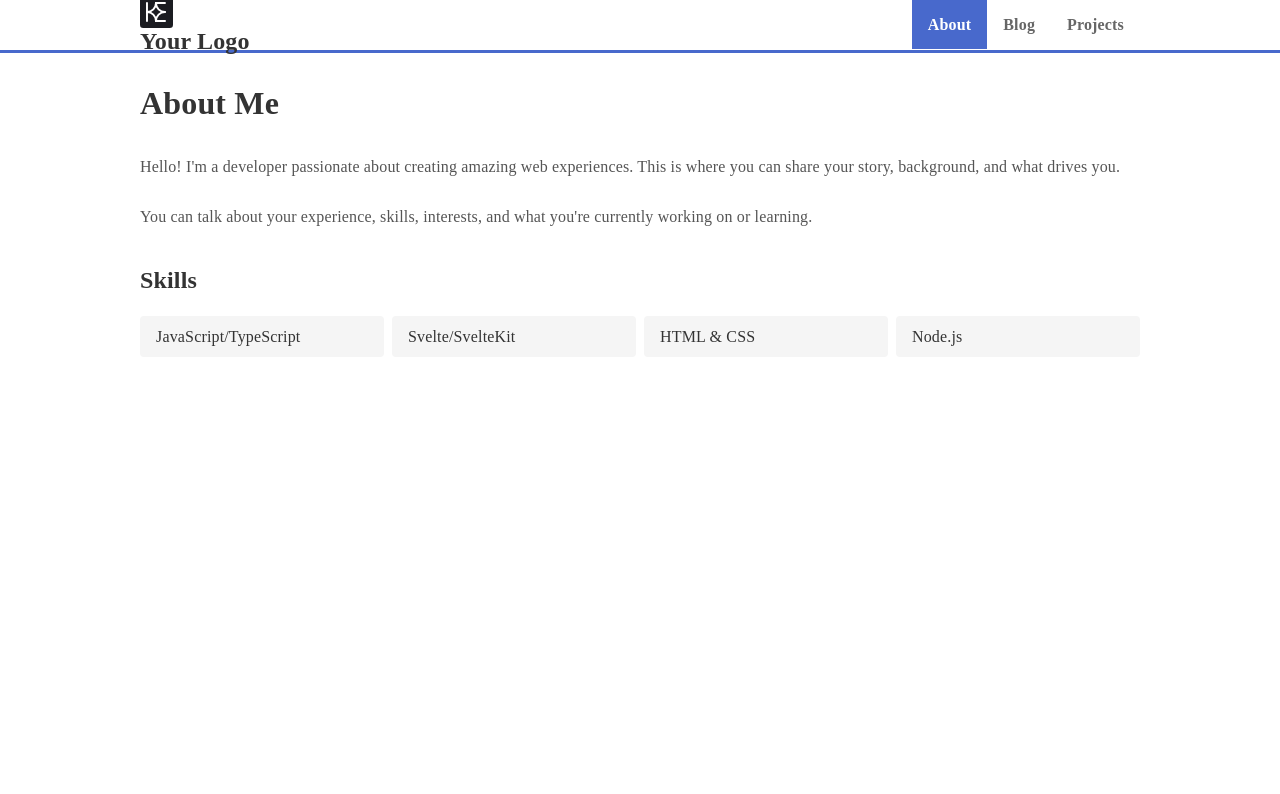
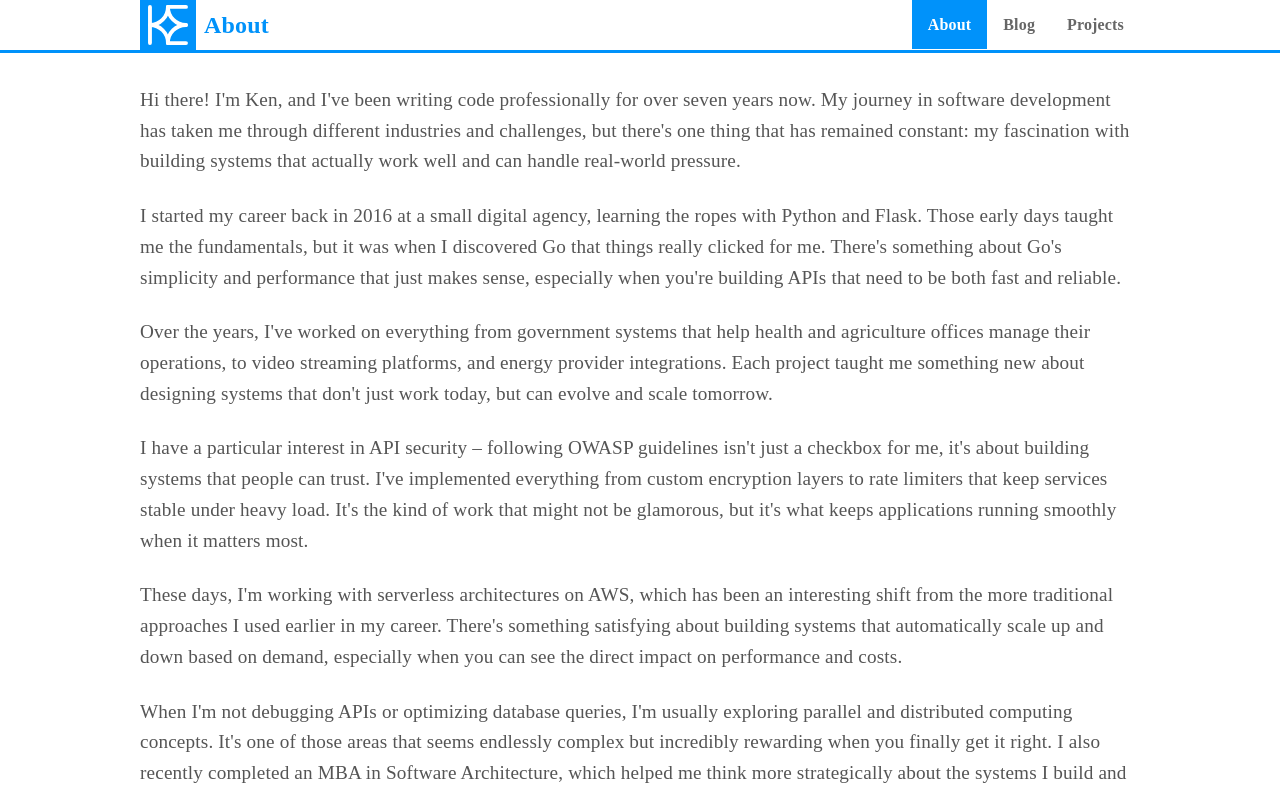
Before and after one commit to kenesparta/kenesparta.dev, a SvelteKit app in the folder web/: page /p/about in a window 1280 px wide. Shown: the top 794 px of the page. Built offline with nearby package versions, Linux system fonts and the light colour scheme; a web font is replaced by a local one.

Commit message:
feat: adding example of project

```diff
--- a/web/src/lib/component/Navbar.svelte
+++ b/web/src/lib/component/Navbar.svelte
@@ -6,6 +6,12 @@
 		{ href: '/p/blog', label: 'Blog' },
 		{ href: '/p/projects', label: 'Projects' }
 	];
+	let navTitle = $state('About');
+
+	$effect(() => {
+		const currentNavItem = navItems.find(item => item.href === page.url.pathname);
+		navTitle = currentNavItem ? currentNavItem.label : 'About';
+	});
 </script>
 
 <nav class="navbar">
@@ -15,7 +21,7 @@
 			<div class="logo-container">
 				<div class="logo" role="img"></div>
 			</div>
-			Your Logo
+			<span class="nav-title">{navTitle}</span>
 		</div>
 
 		<ul class="nav-menu">
@@ -32,10 +38,9 @@
 
 <style>
 	.navbar {
-		background: rgba(255, 255, 255, 0.5);
+		background: rgba(255, 255, 255, 0.3);
 		backdrop-filter: blur(7px);
-
-		border-bottom: 3px solid var(--color-secondary);
+		border-bottom: 3px solid var(--color-primary);
 		position: sticky;
 		top: 0;
 		padding: 0;
@@ -58,6 +63,8 @@
 		font-weight: bold;
 		color: #333;
 		text-decoration: none;
+		display: flex;
+		align-items: center;
 	}
 
 	.nav-menu {
@@ -67,34 +74,19 @@
 		padding: 0;
 	}
 
-	.nav-link {
-		color: #666;
-		text-decoration: none;
-		font-weight: bolder;
-		padding: 01rem;
-		margin: 0;
-		/*transition: color 0.3s ease;*/
-		cursor: pointer;
-	}
-
-	.nav-link:hover,
-	.nav-link.active {
-		color: white;
-		background: var(--color-secondary);
-	}
-
-	@media (max-width: 768px) {
-		.nav-menu {
-			gap: 1rem;
-		}
+	.nav-title{
+		padding-left: 0.5rem;
+		color: var(--color-primary);
+		font-weight: bold;
 	}
 
 	.logo-container {
-		background-color: var(--color-accent);
-		padding: .4rem;
-		border-radius: 10%;
-		width: 20px;
-		height: 20px;
+		background-color: var(--color-primary);
+		width: 40px;
+		height: 40px;
+		padding: 0.5rem;
+		align-items: center;
+		justify-content: center;
 	}
 
 	.logo {
@@ -105,4 +97,25 @@
 		width: 100%;
 		height: 100%;
 	}
+
+	.nav-link {
+		color: #666;
+		text-decoration: none;
+		font-weight: bolder;
+		padding: 01rem;
+		margin: 0;
+		cursor: pointer;
+	}
+
+	.nav-link:hover,
+	.nav-link.active {
+		color: white;
+		background: var(--color-primary);
+	}
+
+	@media (max-width: 768px) {
+		.nav-menu {
+			gap: 1rem;
+		}
+	}
 </style>
--- a/web/src/routes/p/+layout.svelte
+++ b/web/src/routes/p/+layout.svelte
@@ -13,7 +13,8 @@
 	main {
 		min-height: calc(100vh - 60px);
 		padding: 2rem;
-		max-width: 1200px;
+		max-width: 1000px;
 		margin: 0 auto;
+		font-size: 1.2rem;
 	}
 </style>
--- a/web/src/routes/p/about/+page.svelte
+++ b/web/src/routes/p/about/+page.svelte
@@ -1,22 +1,60 @@
 <svelte:head>
     <title>About</title>
-	<meta name="description" content="About me and my work" />
+    <meta name="description" content="About me and my work"/>
 </svelte:head>
 
-<div class="page-container">
-	<h1>About Me</h1>
-
+<div>
     <div class="about-content">
         <div class="about-text">
             <p>
-				Hello! I'm a developer passionate about creating amazing web experiences. This is where you
-				can share your story, background, and what drives you.
+                Hi there! I'm Ken, and I've been writing code professionally for over seven years now. My journey in
+                software development has taken me through different industries and challenges, but there's one thing
+                that has remained constant: my fascination with building systems that actually work well and can handle
+                real-world pressure.
             </p>
 
             <p>
-				You can talk about your experience, skills, interests, and what you're currently working on
-				or learning.
+                I started my career back in 2016 at a small digital agency, learning the ropes with Python and Flask.
+                Those early days taught me the fundamentals, but it was when I discovered Go that things really clicked
+                for me. There's something about Go's simplicity and performance that just makes sense, especially when
+                you're building APIs that need to be both fast and reliable.
             </p>
+
+            <p>
+                Over the years, I've worked on everything from government systems that help health and agriculture
+                offices manage their operations, to video streaming platforms, and energy provider integrations. Each
+                project taught me something new about designing systems that don't just work today, but can evolve and
+                scale tomorrow.
+            </p>
+
+            <p>
+                I have a particular interest in API security – following OWASP guidelines isn't just a checkbox for me,
+                it's about building systems that people can trust. I've implemented everything from custom encryption
+                layers to rate limiters that keep services stable under heavy load. It's the kind of work that might not
+                be glamorous, but it's what keeps applications running smoothly when it matters most.
+            </p>
+
+            <p>
+                These days, I'm working with serverless architectures on AWS, which has been an interesting shift from
+                the more traditional approaches I used earlier in my career. There's something satisfying about building
+                systems that automatically scale up and down based on demand, especially when you can see the direct
+                impact on performance and costs.
+            </p>
+
+            <p>
+                When I'm not debugging APIs or optimizing database queries, I'm usually exploring parallel and
+                distributed computing concepts. It's one of those areas that seems endlessly complex but incredibly
+                rewarding when you finally get it right. I also recently completed an MBA in Software Architecture,
+                which helped me think more strategically about the systems I build and how they fit into the bigger
+                picture.
+            </p>
+
+            <p>
+                I believe good software should be like a well-written book – clear, purposeful, and easy to follow.
+                Whether I'm working with a small startup or a large enterprise, my goal is always the same: build
+                something that works, can be maintained, and actually solves the problem at hand.
+            </p>
+
 
             <h2>Skills</h2>
             <ul class="skills-list">
@@ -30,16 +68,6 @@
 </div>
 
 <style>
-	.page-container {
-		max-width: 1000px;
-		margin: 0 auto;
-	}
-
-	h1 {
-		color: #333;
-		margin-bottom: 2rem;
-	}
-
     .about-content {
         line-height: 1.6;
     }
--- a/web/src/routes/p/blog/+page.svelte
+++ b/web/src/routes/p/blog/+page.svelte
@@ -6,8 +6,7 @@
 	<meta name="description" content="My blog posts and articles" />
 </svelte:head>
 
-<div class="page-container">
-	<h1>Blog</h1>
+<div>
 	<p>Welcome to my blog! Here you'll find my latest posts and articles.</p>
 
 	<!-- You can add blog post list here -->
@@ -22,16 +21,6 @@
 </div>
 
 <style>
-	.page-container {
-		max-width: 1000px;
-		margin: 0 auto;
-	}
-
-	h1 {
-		color: #333;
-		margin-bottom: 1rem;
-	}
-
 	.blog-posts {
 		margin-top: 2rem;
 	}
--- a/web/src/routes/p/projects/+page.svelte
+++ b/web/src/routes/p/projects/+page.svelte
@@ -3,8 +3,7 @@
 	<meta name="description" content="My projects and work" />
 </svelte:head>
 
-<div class="page-container">
-	<h1>Projects</h1>
+<div>
 	<p>Here are some of the projects I've worked on:</p>
 
 	<div class="projects-grid">
@@ -46,10 +45,6 @@
 </div>
 
 <style>
-	.page-container {
-		max-width: 1000px;
-		margin: 0 auto;
-	}
 
 	h1 {
 		color: #333;
--- /dev/null
+++ b/web/src/routes/p/projects/1/+page.svelte
@@ -0,0 +1 @@
+<h1>Page</h1>
```
Also changed, not shown: web/biome.json (added, +19 -0 lines), web/package.json (+10 -11 lines), web/src/routes/+page.svelte (+4 -3 lines), 2 other files (tests, documents, lock files or other folders). Lines whose indentation alone changed are shown as unchanged.
